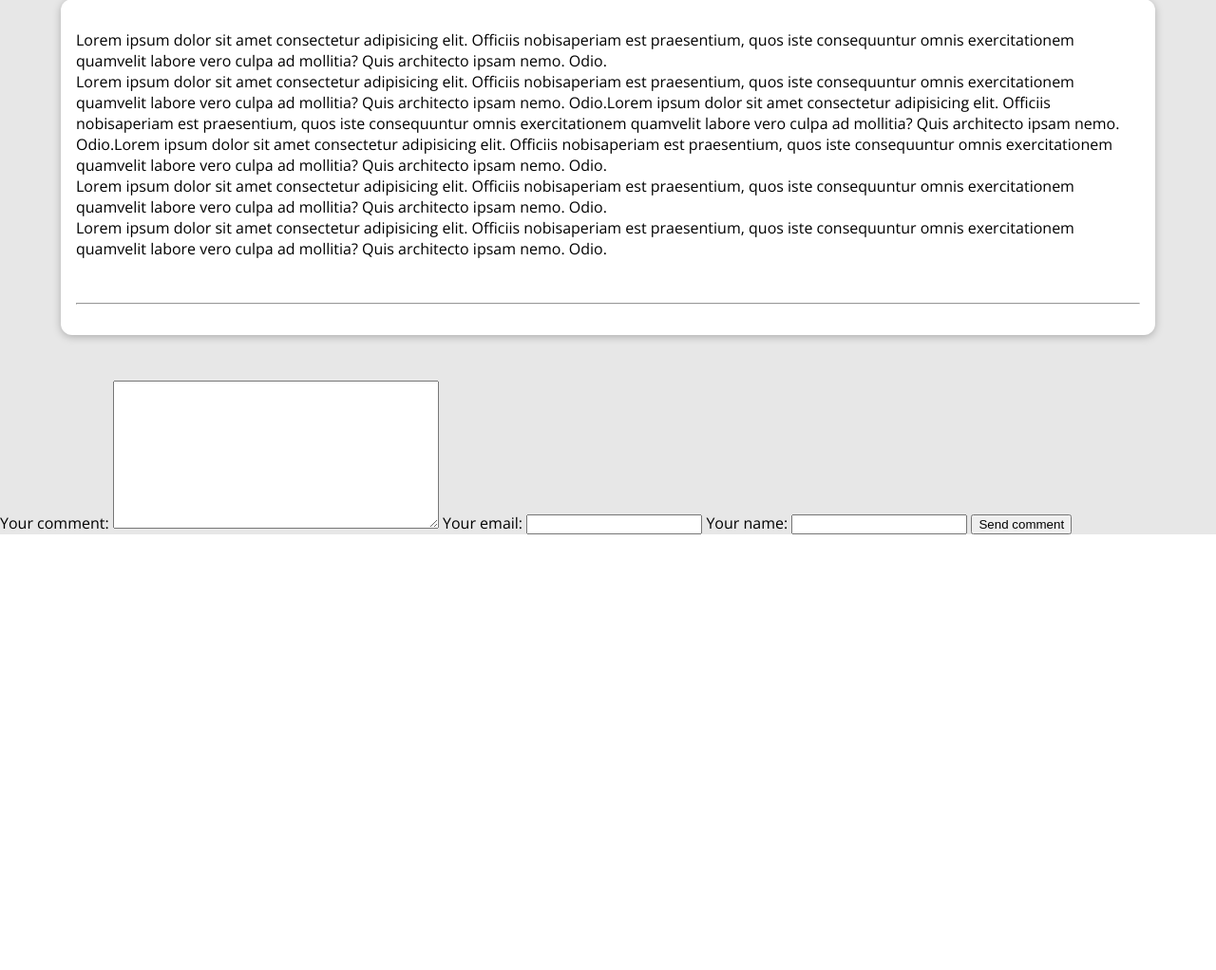
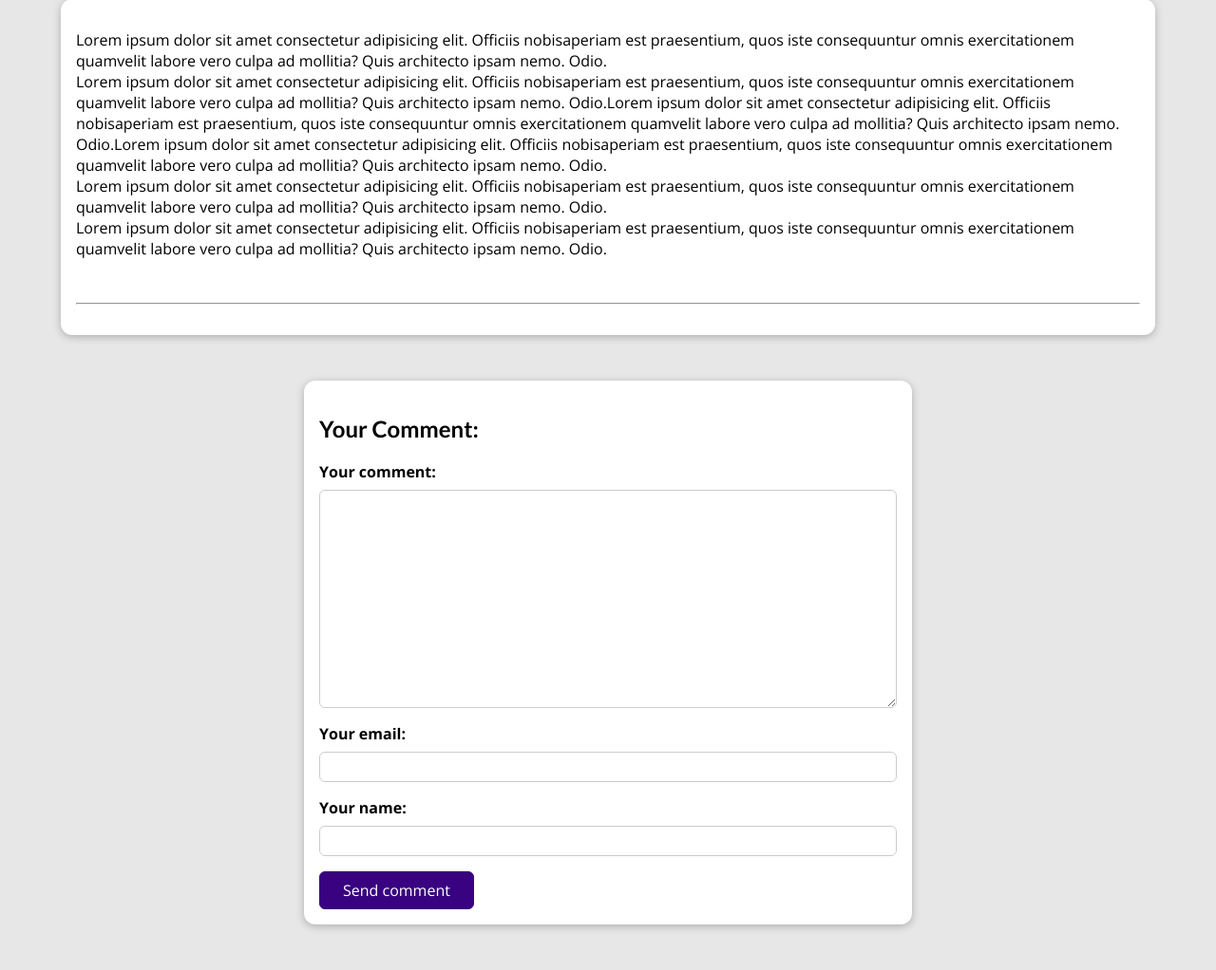
Before and after one commit to AmiraliFarazmand/Django-ThePracticalGuide, a Django app: a page that uses project/my_site/blog/templates/blog/post_detail.html in a window 1280 px wide. Shown: the part 529-1551 px from the top of the page at 95% size. Before the commit the page ends 1092 px from the top, so only its background shows below. Run offline with Django 4.2, Linux system fonts and the light colour scheme; data comes from the database, SQL or seed files in the repository.

Commit message:
added a section to enter comment in post_detail.html . Styled section from source on github.

```diff
--- a/project/my_site/blog/static/blog/post-detail.css
+++ b/project/my_site/blog/static/blog/post-detail.css
@@ -14,6 +14,7 @@ body {
     max-width: 90rem;
     border-radius: 16px;
     background-color: #5706c0;
+    /* background-color: aqua; */
     position: relative;
     box-shadow: 0 2px 8px rgba(0, 0, 0, 0.25);
     height: 22rem;
@@ -77,3 +78,49 @@ body {
     color: rebeccapurple;
     background-color: darkviolet;
   } */
+
+#comment-form {
+  margin: 3rem auto;
+  width: 90%;
+  max-width: 40rem;
+  border-radius: 12px;
+  background-color: white;
+  box-shadow: 0 2px 8px rgba(0, 0, 0, 0.25);
+  padding: 1rem;
+}
+
+#comment-form button {
+  font: inherit;
+  background-color: #390281;
+  color: white;
+  border: 1px solid #390281;
+  padding: 0.5rem 1.5rem;
+  border-radius: 6px;
+  cursor: pointer;
+}
+
+#comment-form button:hover,
+#comment-form button:active {
+  background-color: #4f0ba7;
+  border-color: #4f0ba7;
+}
+
+.form-control {
+  margin-bottom: 1rem;
+}
+
+.form-control label {
+  font-weight: bold;
+  margin-bottom: 0.5rem;
+  display: block;
+}
+
+.form-control input,
+.form-control textarea {
+  display: block;
+  width: 100%;
+  font: inherit;
+  padding: 0.25rem;
+  border-radius: 6px;
+  border: 1px solid #ccc;
+}
--- a/project/my_site/blog/templates/blog/post_detail.html
+++ b/project/my_site/blog/templates/blog/post_detail.html
@@ -33,10 +33,18 @@ The Post
 <p>{{post.content |linebreaks |add:'<br><hr>'}}</p>
 </main>
 
-<div>
+<section id= "comment-form" class="comment-form">
+    <h2>Your Comment:</h2>
     <form >
-        {{comment_form}}
+        {% comment %} {% csrfoo_token %} {% endcomment %}
+            {% for form_field in comment_form %}
+            <div class="form-control">
+            {{form_field.label_tag}}
+            {{form_field}}
+            {{form_field.errors}}
+            </div>
+            {% endfor %}
         <button>Send comment</button>
     </form>
-</div>
+</section>
 {% endblock  %}
```
